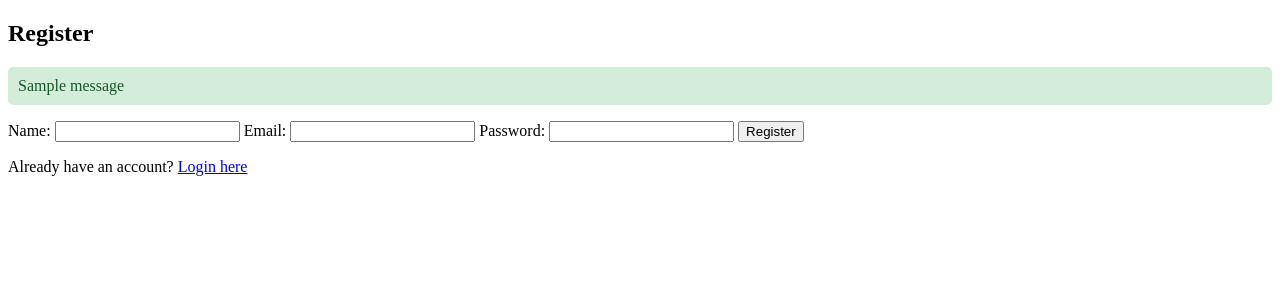
After one commit to Akanksha530/JAVOC, a Flask app: page /register in a window 1280 px wide. The commit adds this page. Shown: the top 300 px of the page. Run offline with Flask 3, Linux system fonts and the light colour scheme; one stand-in notice (Sample message) is shown; some libraries are stand-ins or nearby versions.

Commit message:
login-signup added

```diff
--- a/app.py
+++ b/app.py
@@ -1,21 +1,19 @@
-from flask import Flask , render_template , jsonify, request
+from flask import Flask, render_template, request, redirect, url_for, flash, session
+from flask_pymongo import PyMongo
+from werkzeug.security import generate_password_hash, check_password_hash
 import numpy as np
-import sklearn
 import pickle
 
+app = Flask(__name__, template_folder='templates')
+app.config['SECRET_KEY'] = 'secretKey'
+app.config['MONGO_URI'] = 'mongodb://localhost:27017/smartPlantation'
+mongo = PyMongo(app)
 
-crop_recommendation_model_path = 'models\crop_recommendation.pkl'
-crop_recommendation_model = pickle.load(
-    open(crop_recommendation_model_path, 'rb'))
+# crop_recommendation_model_path = 'models/crop_recommendation.pkl'
+# crop_recommendation_model = pickle.load(open(crop_recommendation_model_path, 'rb'))
 
-deficiency_prediction_model_path = 'models\Deficiency_prediction.pkl'
-deficiency_prediction_model = pickle.load(
-    open(deficiency_prediction_model_path, 'rb'))
-
-
-
-
-app = Flask(__name__,template_folder='templates')
+# deficiency_prediction_model_path = 'models/Deficiency_prediction.pkl'
+# deficiency_prediction_model = pickle.load(open(deficiency_prediction_model_path, 'rb'))
 
 @app.route('/')
 def index():
@@ -29,46 +27,81 @@ def first():
 def second():
     return render_template("crop_recommendation.html")
 
+@app.route('/login', methods=['GET', 'POST'])
+def login():
+    if request.method == 'POST':
+        email = request.form['email']
+        password = request.form['password']
 
+        user = mongo.db.users.find_one({'email': email})
 
+        if user and check_password_hash(user['password'], password):
+            session['user'] = email
+            flash('Login successful!', 'success')
+            return redirect(url_for('index'))
+        else:
+            flash('Login failed. Check your email and/or password.', 'danger')
+    return render_template("login.html")
 
-#-------------------------------------------------------------
+@app.route('/register', methods=['GET', 'POST'])
+def register():
+    if request.method == 'POST':
+        name = request.form['name']
+        email = request.form['email']
+        password = request.form['password']
+        hashed_password = generate_password_hash(password, method='pbkdf2:sha256')
+        new_user = {
+            'name': name,
+            'email': email,
+            'password': hashed_password
+        }
+        app.logger.debug(f"Inserting new user: {new_user}")
+        try:
+            mongo.db.users.insert_one(new_user)
+            flash('Registration successful! You can now log in.', 'success')
+            return redirect(url_for('login'))
+        except Exception as e:
+            app.logger.error(f'Registration failed: {str(e)}')
+            flash(f'Registration failed: {str(e)}', 'danger')
+            return redirect(url_for('register'))
+    return render_template("register.html")
 
-@ app.route('/crop-predict', methods=['POST'])
+@app.route('/logout')
+def logout():
+    session.pop('user', None)
+    flash('You have been logged out.', 'success')
+    return redirect(url_for('index'))
+
+@app.route('/crop-predict', methods=['POST'])
 def crop_prediction():
-       if request.method == 'POST':
+    if request.method == 'POST':
         N = float(request.form['nitrogen'])
         P = float(request.form['phosphorous'])
         K = float(request.form['pottasium'])
-        T = float(request.form['temprature'])
+        T = float(request.form['temperature'])
         H = float(request.form['humidity'])
         ph = float(request.form['ph'])
 
-
         data = np.array([[N, P, K, T, H, ph]])
-        my_prediction =crop_recommendation_model.predict(data)
+        my_prediction = crop_recommendation_model.predict(data)
         final_prediction = my_prediction[0]
 
         return render_template('recommend_result.html', prediction=final_prediction)
 
-
-@ app.route('/crop-deficiency', methods=['POST'])
+@app.route('/crop-deficiency', methods=['POST'])
 def crop_deficiency():
-       if request.method == 'POST':
+    if request.method == 'POST':
         N = float(request.form['nitrogen'])
         P = float(request.form['phosphorous'])
         K = float(request.form['pottasium'])
         ph = float(request.form['ph'])
-        ph = float(request.form['ph'])
-        CT= object(request.form['cropname'])
+        CT = request.form['cropname']
 
-        data = np.array([[N, P, K,  ph, CT]],dtype=object)
-        my_prediction =deficiency_prediction_model.predict(data)
+        data = np.array([[N, P, K, ph, CT]], dtype=object)
+        my_prediction = deficiency_prediction_model.predict(data)
         final_prediction = my_prediction[0]
 
         return render_template('deficiency_result.html', prediction=final_prediction)
 
-
-
 if __name__ == "__main__":
-    app.run(port=5555)
+    app.run(port=5555, debug=True)
--- /dev/null
+++ b/static/flashes.css
@@ -0,0 +1,26 @@
+/* styles.css */
+.flashes {
+    list-style-type: none;
+    padding: 0;
+}
+
+.flashes li {
+    margin: 10px 0;
+    padding: 10px;
+    border-radius: 5px;
+}
+
+.success {
+    background-color: #d4edda;
+    color: #155724;
+}
+
+.danger {
+    background-color: #f8d7da;
+    color: #721c24;
+}
+
+.warning {
+    background-color: #fff3cd;
+    color: #856404;
+}
--- /dev/null
+++ b/templates/register.html
@@ -0,0 +1,40 @@
+<!DOCTYPE html>
+<html lang="en">
+<head>
+    <meta charset="UTF-8">
+    <meta name="viewport" content="width=device-width, initial-scale=1.0">
+    <title>Register - Smart Plantation Monitoring</title>
+    <link rel="stylesheet" href="{{ url_for('static', filename='flashes.css') }}">
+</head>
+<body>
+    <div class="register-container">
+        <h2>Register</h2>
+
+        <!-- Flash messages for success or error -->
+        {% with messages = get_flashed_messages(with_categories=true) %}
+            {% if messages %}
+                <ul class="flashes">
+                {% for category, message in messages %}
+                    <li class="{{ category }}">{{ message }}</li>
+                {% endfor %}
+                </ul>
+            {% endif %}
+        {% endwith %}
+
+        <form action="{{ url_for('register') }}" method="post">
+            <label for="name">Name:</label>
+            <input type="text" id="name" name="name" required>
+
+            <label for="email">Email:</label>
+            <input type="email" id="email" name="email" required>
+
+            <label for="password">Password:</label>
+            <input type="password" id="password" name="password" required>
+
+            <button type="submit">Register</button>
+        </form>
+
+        <p>Already have an account? <a href="{{ url_for('login') }}">Login here</a></p>
+    </div>
+</body>
+</html>
```
Also changed, not shown: templates/index.html (+25 -34 lines), templates/login.html (+21 -36 lines), instance/database.db (added).
